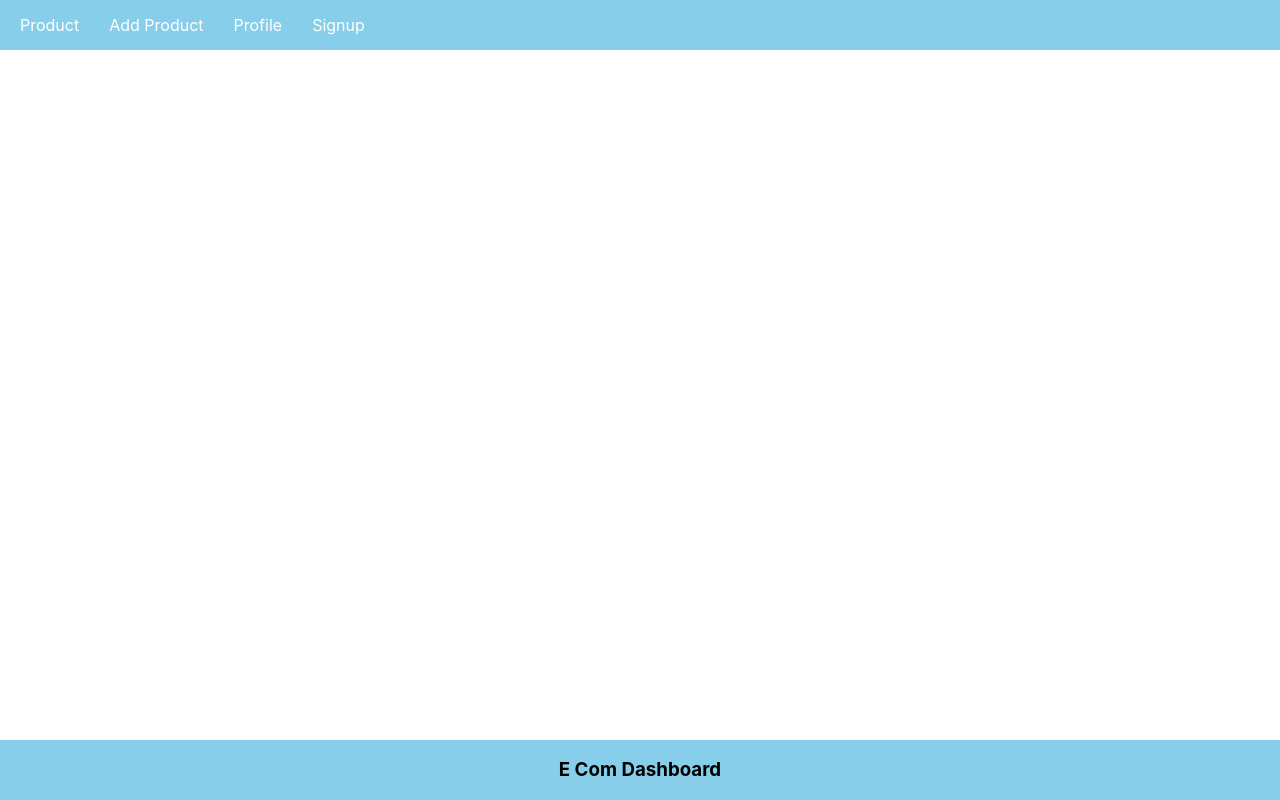
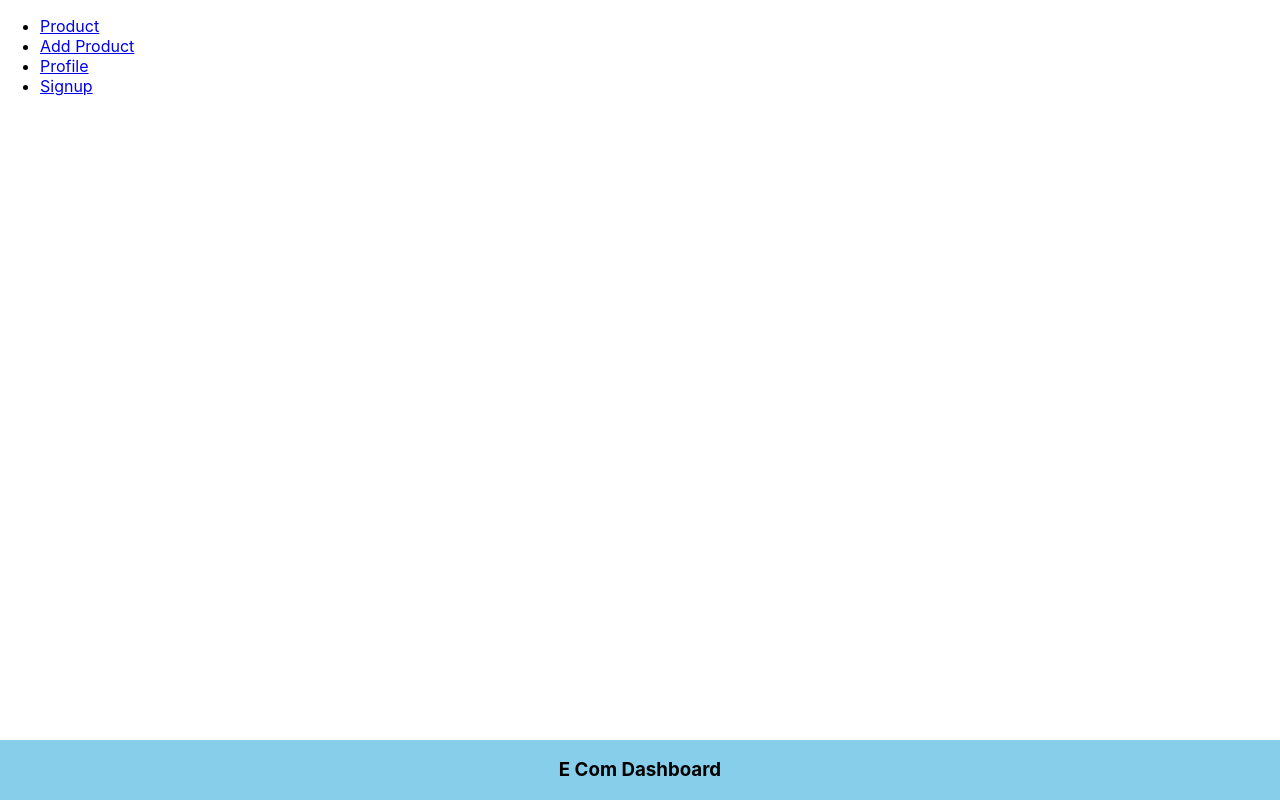
Before and after one commit to drokade981/node-e-commerce, a React (Create React App) app in the folder frontend/: page / in a window 1280 px wide. Built offline with nearby package versions, Linux system fonts and the light colour scheme.

Commit message:
logout functionality

```diff
--- a/frontend/src/components/Nav.js
+++ b/frontend/src/components/Nav.js
@@ -1,15 +1,23 @@
 import React from 'react';
-import { Link } from 'react-router-dom';
+import { Link, useNavigate } from 'react-router-dom';
 
 const Nav = () => {
     const auth = localStorage.getItem('user');
+    const navigate = useNavigate();
+    const logout = () => {
+        localStorage.clear();
+        navigate('/register');
+    }
     return (
         <div>
-            <ul className="nav-ul">
+            <ul classNae="nav-ul">
                 <li><Link to="/products">Product</Link></li>
                 <li><Link to="/add-product">Add Product</Link></li>
                 <li><Link to="/profile">Profile</Link></li>
-                <li>{auth ? <Link to="/logout">Logout</Link> : <Link to="/register">Signup</Link>} </li>
+                <li>
+                    {auth ? <Link onClick={logout } to="/signup">Logout</Link> :
+                    <Link to="/register">Signup</Link>}
+                </li>
             </ul>
         </div>
     )
```
Also changed, not shown: 1 other file (tests, documents, lock files or other folders).
